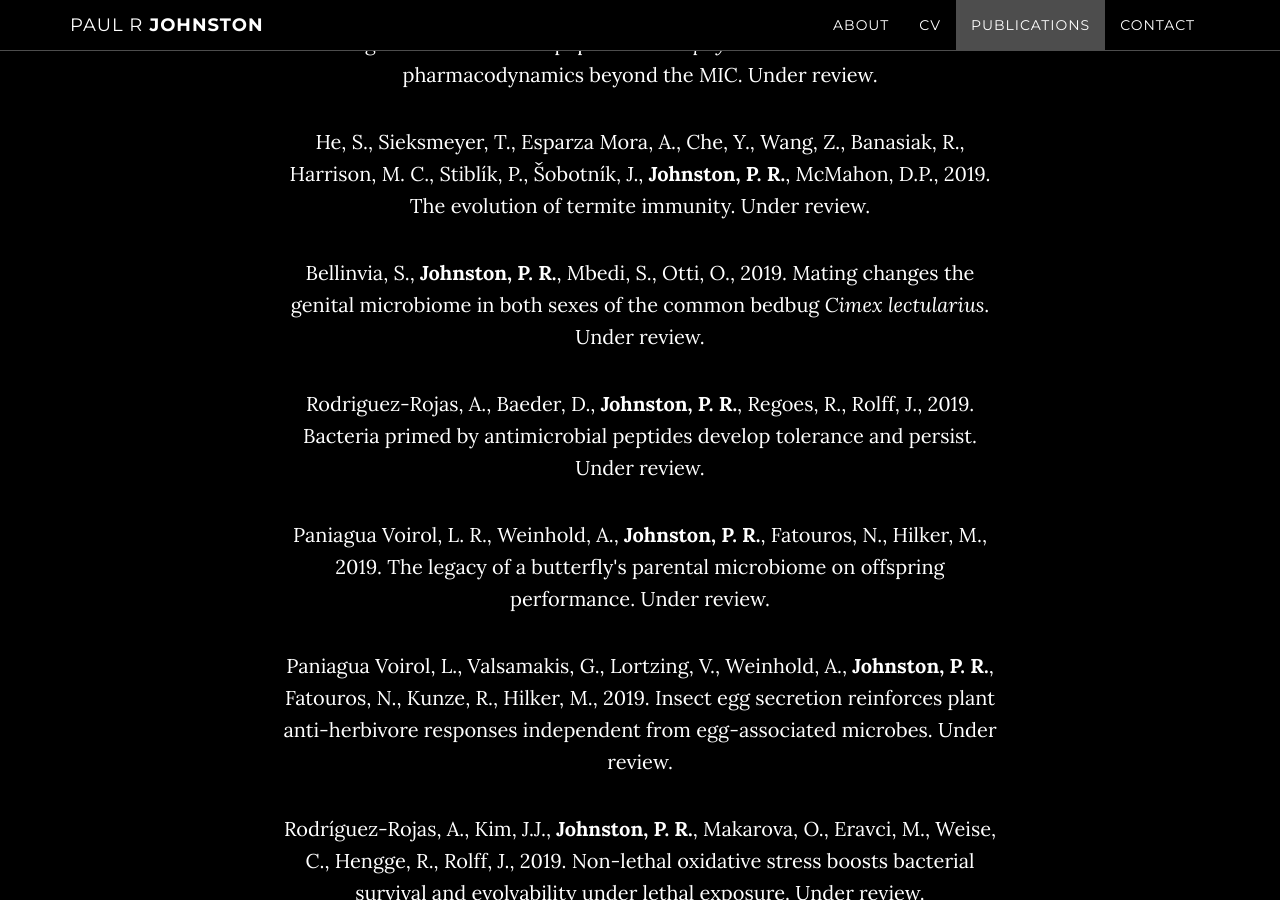
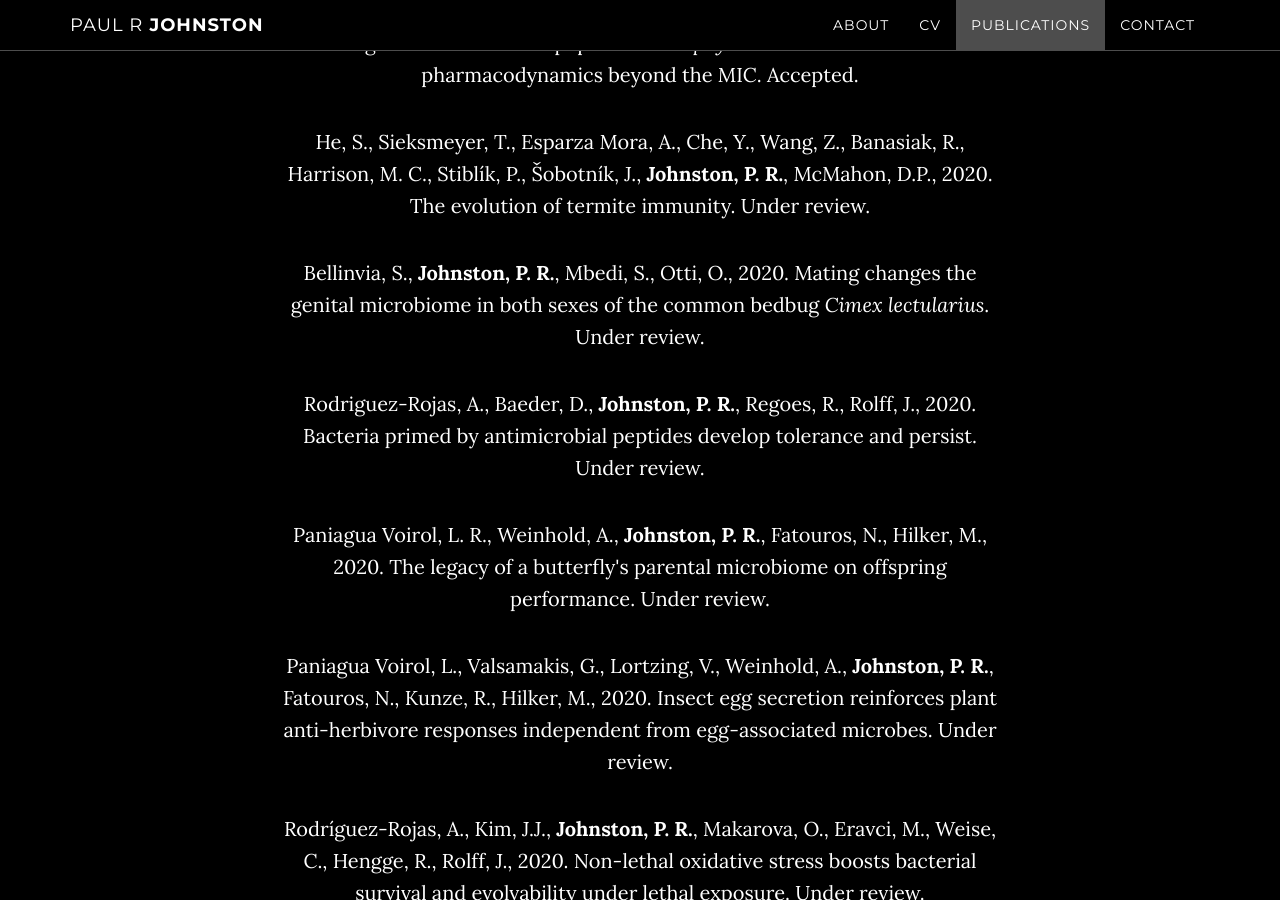
Before and after one commit to prjbio/prjbio.github.io, a Jekyll site: the page built from index.html, in a window 1280 px wide and 900 px high, scrolled down 1988 px. Built offline with Jekyll 4.4.1, drawn with Linux system fonts in a browser that asks for light colours; some web fonts are replaced; some of the changed text lies outside the part shown.

Commit message:
2020 dates

```diff
--- a/_includes/publications.html
+++ b/_includes/publications.html
@@ -4,16 +4,17 @@
             <div class="container">
                 <div class="col-lg-8 col-lg-offset-2">
                     <h2>Publications</h2>
-		    <p>El Shazely, B., Yu, G., <strong>Johnston, P. R.</strong>, Rolff, J., 2019. Resistance evolution against antimicrobial peptides in <em>Staphylococcus aureus</em> alters pharmacodynamics beyond the MIC. Under review.</p>
-<p>He, S., Sieksmeyer, T., Esparza Mora, A., Che, Y., Wang, Z., Banasiak, R., Harrison, M. C., Stiblík, P., Šobotník, J., <strong>Johnston, P. R.</strong>,  McMahon, D.P., 2019. The evolution of termite immunity. Under review.</p>
-<p>Bellinvia, S., <strong>Johnston, P. R.</strong>, Mbedi, S., Otti, O., 2019. Mating changes the genital microbiome in both sexes of the common bedbug <em>Cimex lectularius</em>. Under review.</p>
-<p>Rodriguez-Rojas, A., Baeder, D., <strong>Johnston, P. R.</strong>, Regoes, R., Rolff, J., 2019. Bacteria primed by antimicrobial peptides develop tolerance and persist. Under review.</p>
-<p>Paniagua Voirol, L. R., Weinhold, A., <strong>Johnston, P. R.</strong>, Fatouros, N., Hilker, M., 2019. The legacy of a butterfly's parental microbiome on offspring performance. Under review. </p>
-<p>Paniagua Voirol, L., Valsamakis, G., Lortzing, V., Weinhold, A., <strong>Johnston, P. R.</strong>, Fatouros, N., Kunze, R., Hilker, M., 2019. Insect egg secretion reinforces plant anti-herbivore responses independent from egg-associated microbes. Under review.</p>
-<p>Rodríguez-Rojas, A., Kim, J.J., <strong>Johnston, P. R.</strong>, Makarova, O., Eravci, M., Weise, C., Hengge, R., Rolff, J., 2019. Non-lethal oxidative stress boosts bacterial survival and evolvability under lethal exposure. Under review.</p>
-<p>Sieksmeyer, T., He, S., Kuropka, B., Weise, C., <strong>Johnston, P. R.</strong>, Rodriguez Rojas, A., McMahon, D., 2019. Eating in a losing cause: anorexia and macronutrient manipulation by a cockroach fails to boost immunity. Under review.</p>
-<p>He, S., <strong>Johnston, P. R.</strong>,  McMahon, D.P., 2019. Analyzing immunity in non-model insects using de novo transcriptomics. In press.</p>
-<p>Bourne, E., <strong>Johnston, P. R.</strong>, Monaghan, M. T., 2019. Gene expression analysis of litter-associated fungi using RNA-seq, in Bärlocher, F., Gessner, M. O., Graça, M. A. S., (ed.) Methods to Study Litter Decomposition. A Practical Guide. Springer. In press.</p>
+		    <p>El Shazely, B., Yu, G., <strong>Johnston, P. R.</strong>, Rolff, J., 2020. Resistance evolution against antimicrobial peptides in <em>Staphylococcus aureus</em> alters pharmacodynamics beyond the MIC. Accepted.</p>
+<p>He, S., Sieksmeyer, T., Esparza Mora, A., Che, Y., Wang, Z., Banasiak, R., Harrison, M. C., Stiblík, P., Šobotník, J., <strong>Johnston, P. R.</strong>,  McMahon, D.P., 2020. The evolution of termite immunity. Under review.</p>
+<p>Bellinvia, S., <strong>Johnston, P. R.</strong>, Mbedi, S., Otti, O., 2020. Mating changes the genital microbiome in both sexes of the common bedbug <em>Cimex lectularius</em>. Under review.</p>
+<p>Rodriguez-Rojas, A., Baeder, D., <strong>Johnston, P. R.</strong>, Regoes, R., Rolff, J., 2020. Bacteria primed by antimicrobial peptides develop tolerance and persist. Under review.</p>
+<p>Paniagua Voirol, L. R., Weinhold, A., <strong>Johnston, P. R.</strong>, Fatouros, N., Hilker, M., 2020. The legacy of a butterfly's parental microbiome on offspring performance. Under review. </p>
+<p>Paniagua Voirol, L., Valsamakis, G., Lortzing, V., Weinhold, A., <strong>Johnston, P. R.</strong>, Fatouros, N., Kunze, R., Hilker, M., 2020. Insect egg secretion reinforces plant anti-herbivore responses independent from egg-associated microbes. Under review.</p>
+<p>Rodríguez-Rojas, A., Kim, J.J., <strong>Johnston, P. R.</strong>, Makarova, O., Eravci, M., Weise, C., Hengge, R., Rolff, J., 2020. Non-lethal oxidative stress boosts bacterial survival and evolvability under lethal exposure. Under review.</p>
+<p>Sieksmeyer, T., He, S., Kuropka, B., Weise, C., <strong>Johnston, P. R.</strong>, Rodriguez Rojas, A., McMahon, D., 2020. Eating in a losing cause: anorexia and macronutrient manipulation by a cockroach fails to boost immunity. Under review.</p>
+<p>He, S., <strong>Johnston, P. R.</strong>,  McMahon, D.P., 2020. Analyzing immunity in non-model insects using de novo transcriptomics. In press.</p>
+<p>Bourne, E., <strong>Johnston, P. R.</strong>, Monaghan, M. T., 2020. Gene expression analysis of litter-associated fungi using RNA-seq, in Bärlocher, F., Gessner, M. O., Graça, M. A. S., (ed.) Methods to Study Litter Decomposition. A Practical Guide. Springer. In press.</p>
+<p>Bellinvia, S., <strong>Johnston, P. R.</strong>, Reinhardt, K., Otti, O., 2020. Bacterial communities of the reproductive organs of virgin and mated common bedbugs, <em>Cimex lectularius</em>. Ecological Entomology 45, 142-154.</p>
 <p>Katy, J. E., Fér, T., Schmickl, R. E., Dikow, R. B., Funk, V. A., Herrando-Moraira, S., <strong>Johnston, P. R.</strong>, Siniscalchi, C. M., Susanna, A., Slovák, M., Thapa, R., Watson, L. E., Mandel, J. R., 2019. An empirical assessment of a single family-wide hybrid capture locus set at multiple evolutionary timescales in Asteraceae. Applications in Plant Sciences 7(10): e11295.</p>
 <p>Bracamonte, S.E., <strong>Johnston, P. R.</strong>, Knopf, K., Monaghan, M.T., 2019. Gene expression response to a nematode parasite in novel and native eel hosts. Ecology and Evolution. 2019;00:1–16</p>
 <p><strong>Johnston, P. R.</strong>, Paris, V., Rolff, J., 2019. Immune gene regulation in the gut during metamorphosis in a holo- versus a hemi-metabolous insect. Philosophical Transactions of the Royal Society B: Biological Sciences 374: 20190073.</p>
@@ -21,7 +22,6 @@
 <p>Elabed, H., González-Tortuero, E., Ibacache-Quiroga, C., Bakhrouf, A., <strong>Johnston, P. R.</strong>, Gaddour, K., Blázquez, J., Rodríguez-Rojas, A., 2019. Seawater salt-trapped Pseudomonas aeruginosa survives for years and gets primed for salinity tolerance. BMC Microbiology 19 (1), 142.</p>
 <p>El Shazely, B., Urbański, A., <strong>Johnston, P. R.</strong>, Rolff, J., 2019. In vivo exposure of insect AMP resistant <em>Staphylococcus aureus</em> to an insect immune system. Insect Biochemistry and Molecular Biology 110, 60–68.</p>
 <p>Bracamonte, S.E., <strong>Johnston, P. R.</strong>, Knopf, K., Monaghan, M.T., 2019. Experimental infection with <em>Anguillicola crassus</em> alters immune gene expression in both spleen and head kidney of the European eel (<em>Anguilla anguilla</em>). Marine Genomics 45, 28–37.</p>
-<p>Bellinvia, S., <strong>Johnston, P. R.</strong>, Reinhardt, K., Otti, O., 2019. Bacterial communities of the reproductive organs of virgin and mated common bedbugs, <em>Cimex lectularius</em>. Ecological Entomology.</p>
 <p>Makarova, O.*, <strong>Johnston, P. R.</strong>*, Rodriguez-Rojas, A., El Shazely, B., Morales, J.M., Rolff, J., 2018. Genomics of experimental adaptation of <em>Staphylococcus aureus</em> to a natural combination of insect antimicrobial peptides. Scientific Reports 8.</p>
 <p>Lu, Y., <strong>Johnston, P. R.</strong>, Dennis, S.R., Monaghan, M.T., John, U., Spaak, P., Wolinska, J., 2018. <em>Daphnia galeata</em> responds to the exposure to an ichthyosporean gut parasite by down-regulation of immunity and lipid metabolism. BMC Genomics 19.</p>
 <p>He, S., <strong>Johnston, P. R.</strong>, Kuropka, B., Lokatis, S., Weise, C., Plarre, R., Kunte, H.-J., McMahon, D.P., 2018. Termite soldiers contribute to social immunity by synthesizing potent oral secretions. Insect Molecular Biology 27, 564–576.</p>
```
